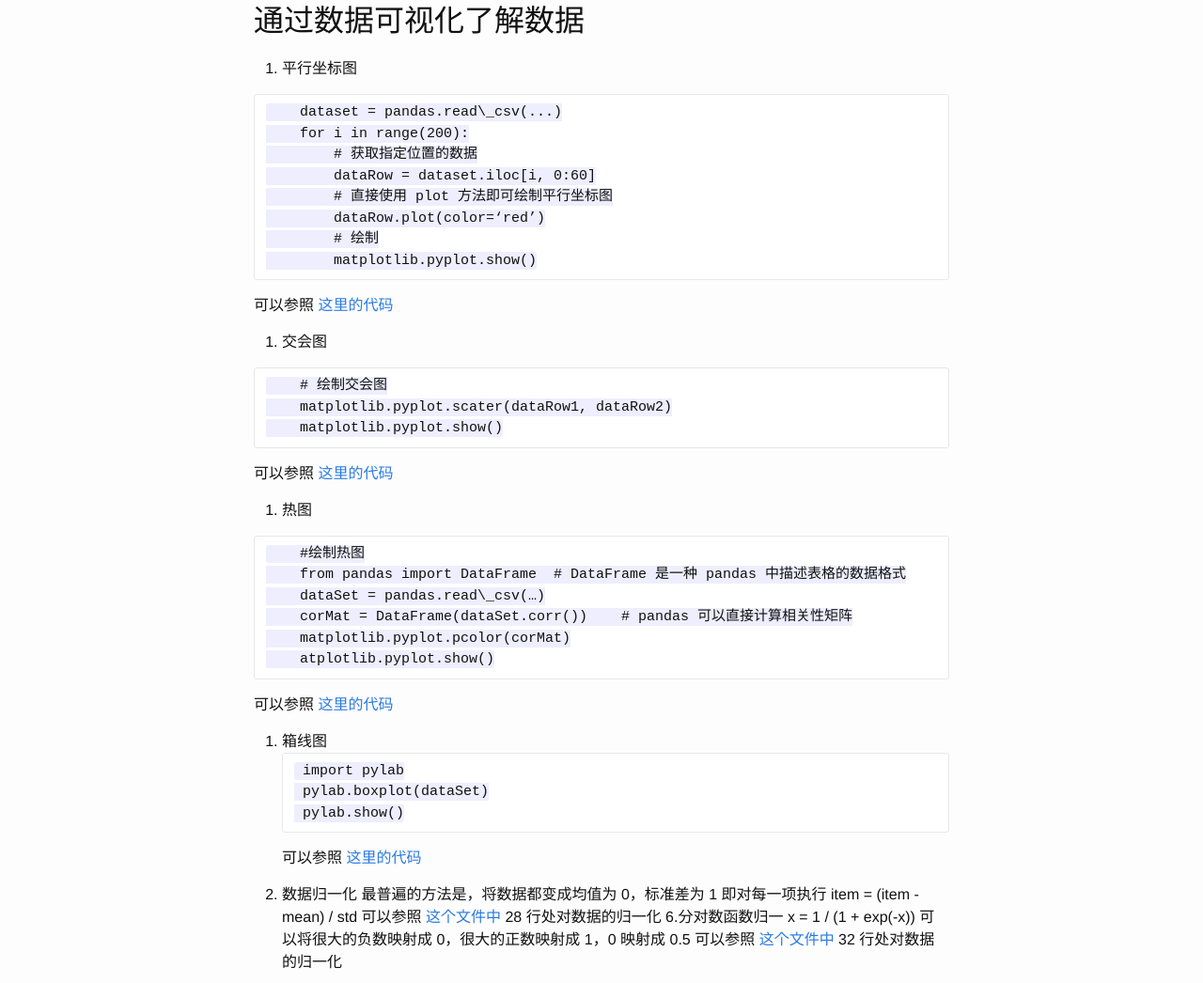
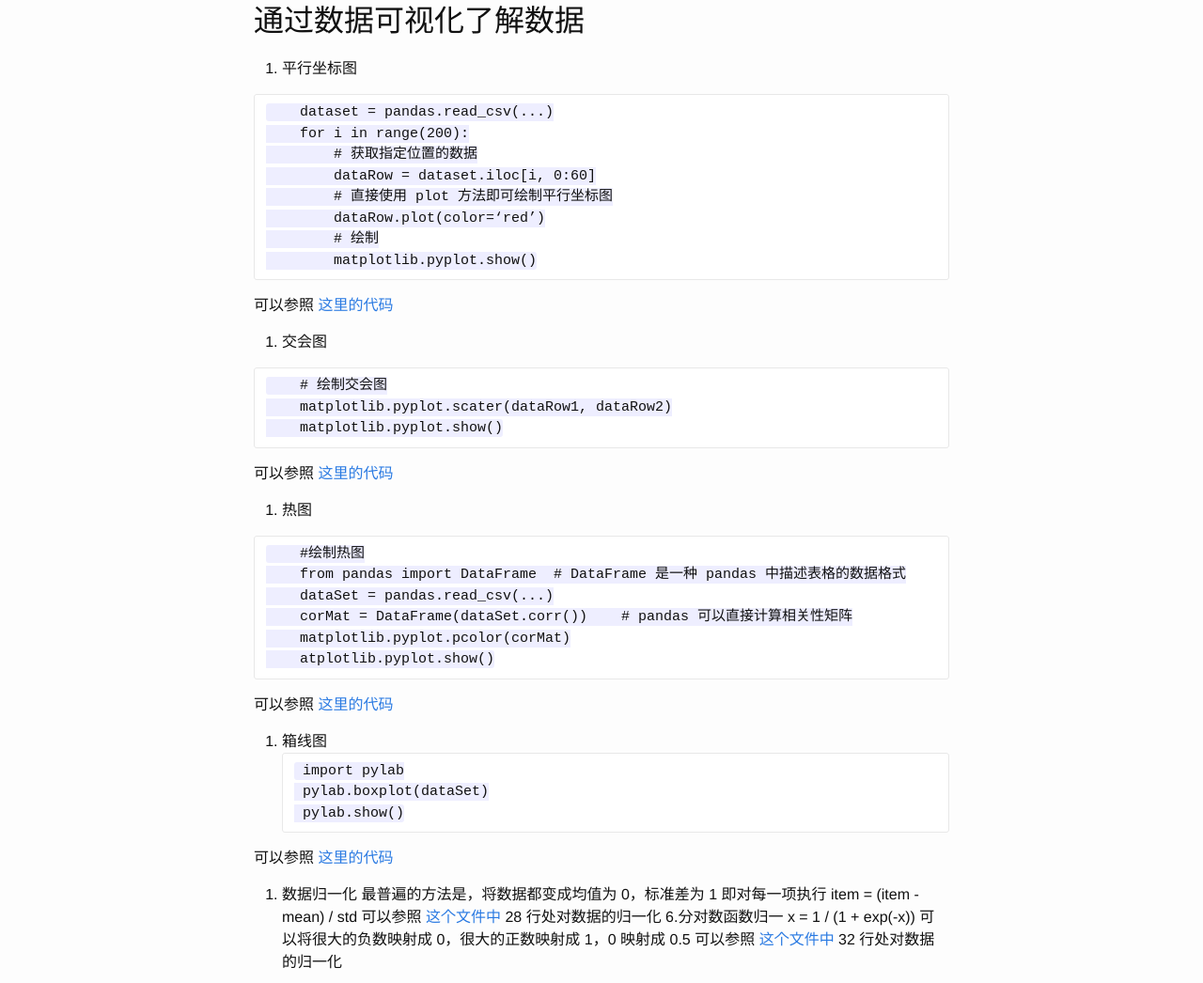
Before and after one commit to Crazydogs/Crazydogs.github.io, a Jekyll site: the page built from _posts/2017-02-15-python-机器学习-1.markdown, in a window 1280 px wide and 1400 px high, scrolled down 1664 px. Shown: the part 149-1195 px from the top of the window at 94% size. Built offline with Jekyll 4.4.1, drawn with Linux system fonts in a browser that asks for light colours.

Commit message:
调整代码部分格式

`````diff
--- a/_posts/2017-02-15-python-机器学习-1.markdown
+++ b/_posts/2017-02-15-python-机器学习-1.markdown
@@ -71,7 +71,7 @@ category: coding
 1. 平行坐标图
 
 ````
-    dataset = pandas.read\_csv(...)
+    dataset = pandas.read_csv(...)
     for i in range(200):
         # 获取指定位置的数据
         dataRow = dataset.iloc[i, 0:60]
@@ -82,6 +82,7 @@ category: coding
 ````
 
 可以参照 [这里的代码](https://github.com/Crazydogs/python_machine_learning_example/blob/master/wine/parallelPlot.py)
+
 2. 交会图
 
 ````
@@ -89,6 +90,7 @@ category: coding
     matplotlib.pyplot.scater(dataRow1, dataRow2)
     matplotlib.pyplot.show()
 ````
+
 可以参照 [这里的代码](https://github.com/Crazydogs/python_machine_learning_example/blob/master/rock/corrPlot.py)
 
 3. 热图
@@ -96,11 +98,12 @@ category: coding
 ````
     #绘制热图
     from pandas import DataFrame  # DataFrame 是一种 pandas 中描述表格的数据格式
-    dataSet = pandas.read\_csv(…)
+    dataSet = pandas.read_csv(...)
     corMat = DataFrame(dataSet.corr())    # pandas 可以直接计算相关性矩阵
     matplotlib.pyplot.pcolor(corMat)
     atplotlib.pyplot.show()
 ````
+
 可以参照 [这里的代码](https://github.com/Crazydogs/python_machine_learning_example/blob/master/rock/corrHeatMap.py)
 
 4. 箱线图
@@ -109,6 +112,7 @@ category: coding
     pylab.boxplot(dataSet)
     pylab.show()
 ````
+
 可以参照 [这里的代码](https://github.com/Crazydogs/python_machine_learning_example/blob/master/abalone/boxplot.py)
 
 5. 数据归一化
`````
